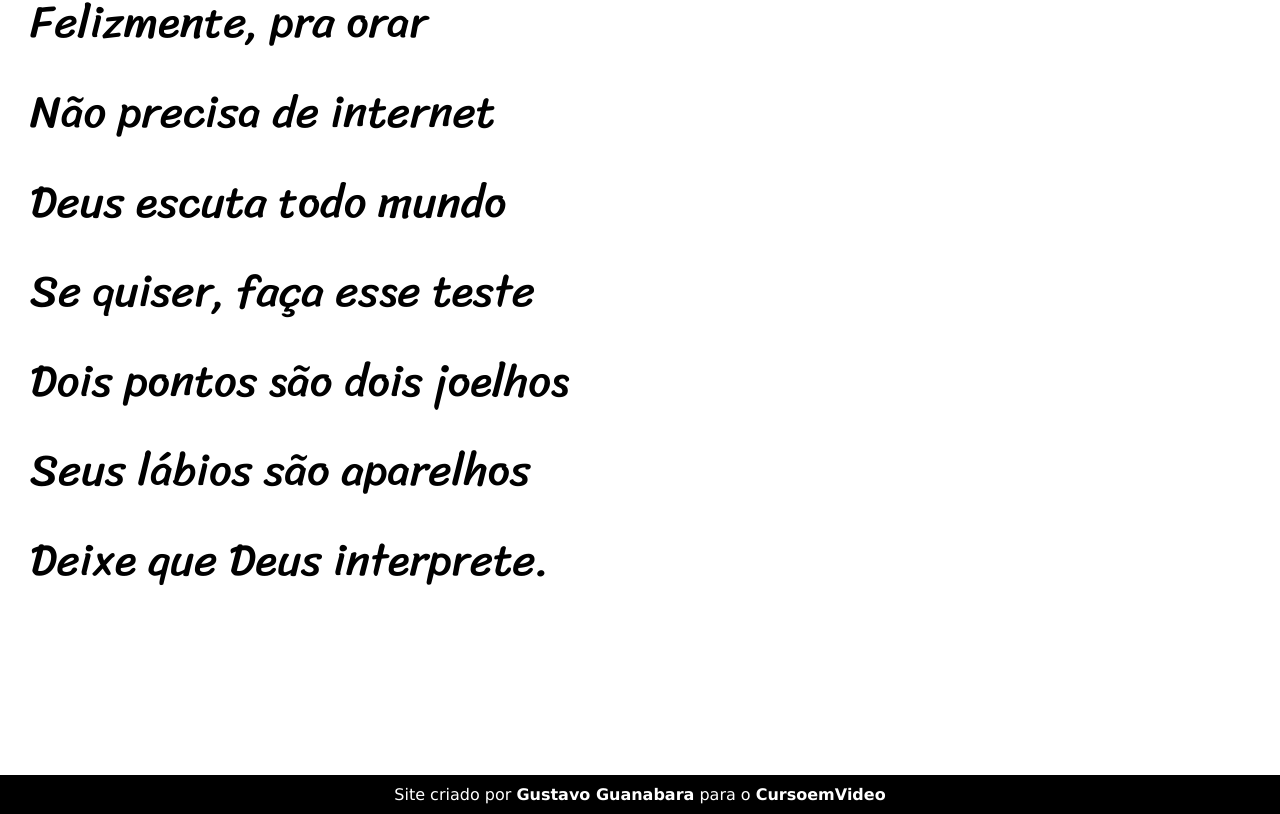
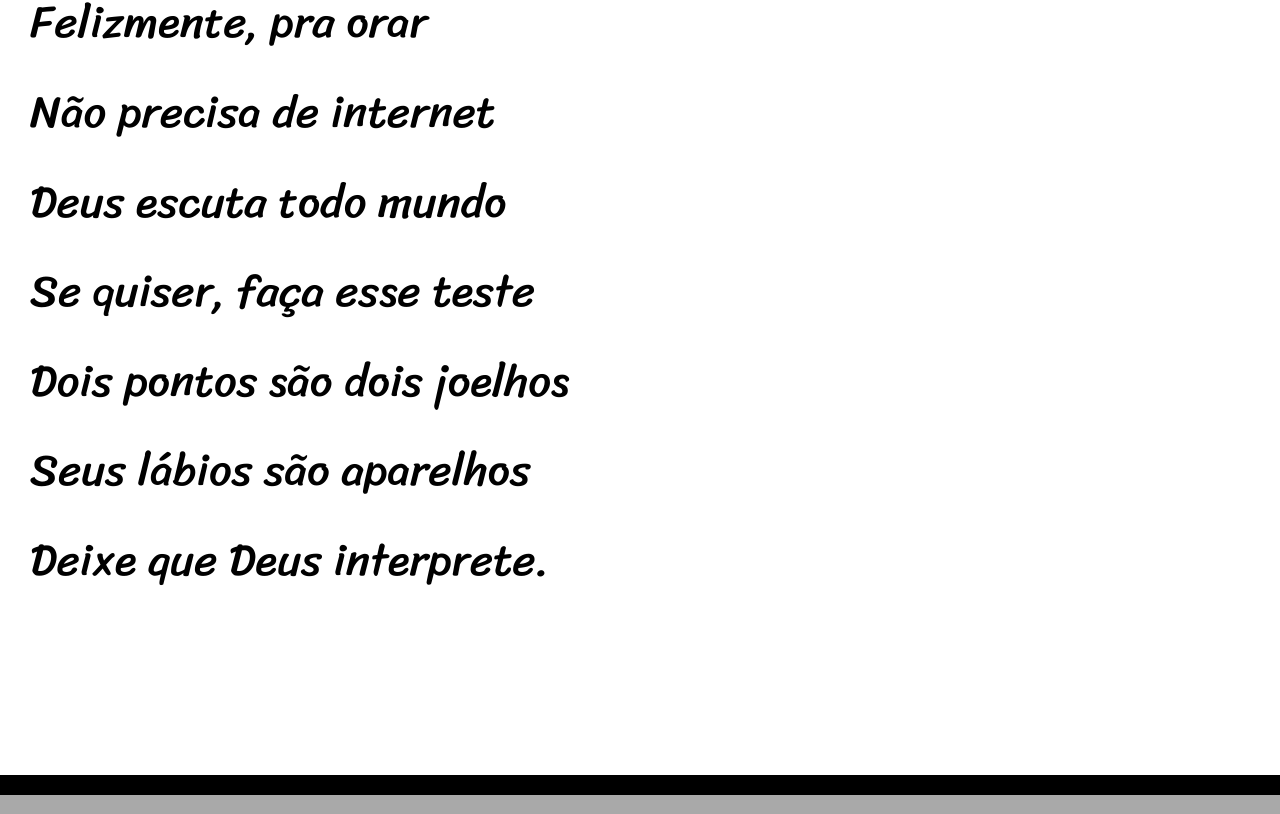
Before and after one commit to vinipaganucci/project-cordel, a plain HTML site: page index.html in a window 1280 px wide. Shown: the part 5143-5957 px from the top of the page. Drawn offline with Linux system fonts and the light colour scheme.

Commit message:
Update index.html

```diff
--- a/index.html
+++ b/index.html
@@ -110,7 +110,7 @@
     </section>
 
     <footer>
-        <p>Site criado por <a href="https://github.com/gustavoguanabara" target="_blank">Gustavo Guanabara</a> para o <a href="https://www.youtube.com/c/CursoemV%C3%ADdeo" target="_blank">CursoemVideo</a></p>
+        <p></p>
     </footer>
 
 </body>
```
